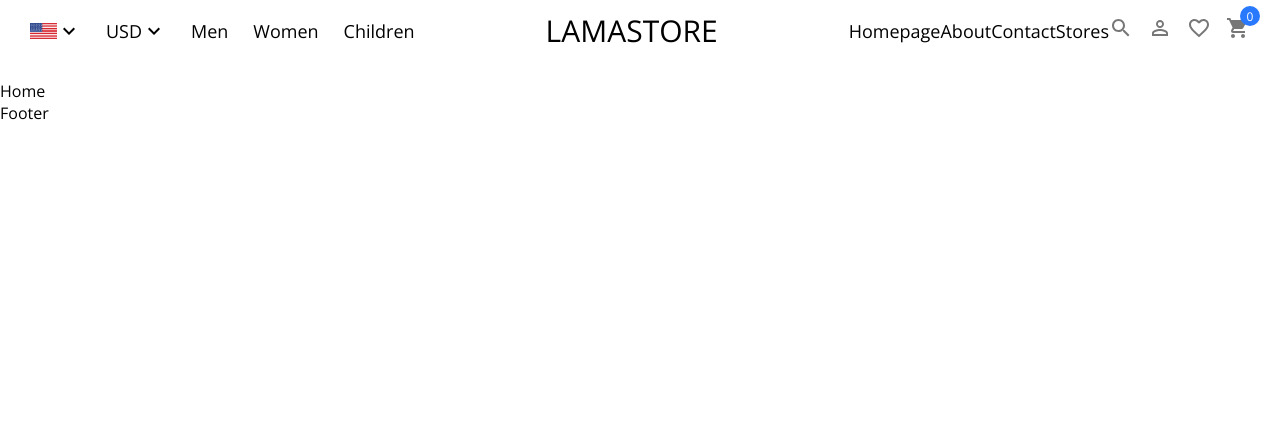
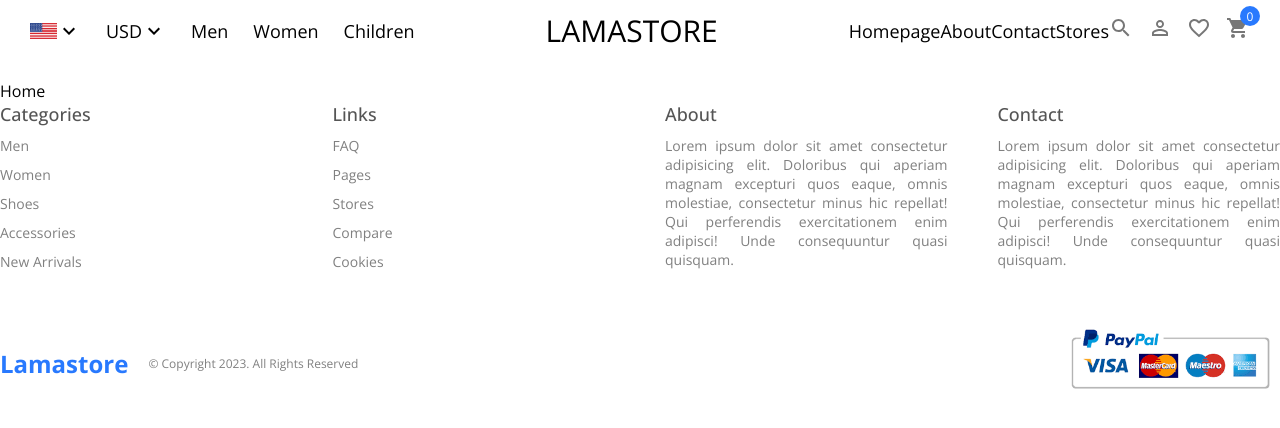
Before and after one commit to tristanw747/ecommerce-strapi-backend, a React (Create React App) app: page / in a window 1280 px wide. Shown: the top 428 px of the page. Built offline with nearby package versions, Linux system fonts and the light colour scheme.

Commit message:
footer completed

```diff
--- /dev/null
+++ b/src/components/Footer/Footer.css
@@ -0,0 +1,46 @@
+.footer {
+  margin: 100px 200px 20px 200 px;
+}
+.footer .top {
+  display: flex;
+  gap: 50px;
+}
+.footer .top .item {
+  flex: 1;
+  display: flex;
+  flex-direction: column;
+  gap: 10px;
+  text-align: justify;
+  font-size: 14px;
+}
+.footer .top .item h1 {
+  font-size: 18px;
+  font-weight: 500;
+  color: #555;
+}
+.footer .top .item span {
+  color: gray;
+}
+.footer .bottom {
+  display: flex;
+  align-items: center;
+  justify-content: space-between;
+  margin-top: 50px;
+}
+.footer .bottom .left {
+  display: flex;
+  align-items: center;
+}
+.footer .bottom .left .logo {
+  color: #2879fe;
+  font-weight: bold;
+  font-size: 24px;
+}
+.footer .bottom .left .copyright {
+  margin-left: 20px;
+  font-size: 12px;
+  color: gray;
+}
+.footer .bottom .right img {
+  height: 80px;
+}/*# sourceMappingURL=Footer.css.map */
--- a/src/components/Footer/Footer.jsx
+++ b/src/components/Footer/Footer.jsx
@@ -1,8 +1,48 @@
 import React from 'react'
+import "./Footer.scss"
 
 function Footer() {
   return (
-    <div>Footer</div>
+    <div className='footer'>
+      <div className="top">
+        <div className="item">
+          <h1>Categories</h1>
+          <span>Men</span>
+          <span>Women</span>
+          <span>Shoes</span>
+          <span>Accessories</span>
+          <span>New Arrivals</span>
+        </div>
+        <div className="item">
+        <h1>Links</h1>
+          <span>FAQ</span>
+          <span>Pages</span>
+          <span>Stores</span>
+          <span>Compare</span>
+          <span>Cookies</span>
+        </div>
+        <div className="item">
+          <h1>About</h1>
+          <span>Lorem ipsum dolor sit amet consectetur adipisicing elit. Doloribus qui aperiam magnam excepturi quos eaque, omnis molestiae, consectetur minus hic repellat! Qui perferendis exercitationem enim adipisci! Unde consequuntur quasi quisquam.</span>
+        </div>
+        <div className="item">
+        <h1>Contact</h1>
+          <span>Lorem ipsum dolor sit amet consectetur adipisicing elit. Doloribus qui aperiam magnam excepturi quos eaque, omnis molestiae, consectetur minus hic repellat! Qui perferendis exercitationem enim adipisci! Unde consequuntur quasi quisquam.</span>
+
+        </div>
+      </div>
+      <div className="bottom">
+        <div className="left">
+          <span className="logo">Lamastore</span>
+          <span className="copyright">
+          &#169;	Copyright 2023. All Rights Reserved
+          </span>
+        </div>
+        <div className="right">
+          <img src="/img/payment-options.png" alt="" />
+        </div>
+      </div>
+    </div>
   )
 }
 
--- /dev/null
+++ b/src/components/Footer/Footer.scss
@@ -0,0 +1,54 @@
+.footer {
+  margin: 100px 200px 20px 200 px;
+
+  .top {
+    display: flex;
+    gap: 50px;
+
+    .item {
+      flex: 1;
+      display: flex;
+      flex-direction: column;
+      gap: 10px;
+      text-align: justify;
+      font-size: 14px;
+
+      h1 {
+        font-size: 18px;
+        font-weight: 500;
+        color: #555;
+      }
+
+      span {
+        color: gray;
+      }
+    }
+  }
+
+  .bottom {
+    display: flex;
+    align-items: center;
+    justify-content: space-between;
+    margin-top: 50px;
+    .left {
+      display: flex;
+      align-items: center;
+      .logo{
+        color: #2879fe;
+        font-weight: bold;
+        font-size: 24px;
+      }
+      .copyright{
+        margin-left: 20px;
+        font-size: 12px;
+        color: gray;
+      }
+    }
+
+    .right {
+      img{
+        height: 80px;
+      }
+    }
+  }
+}
```
Also changed, not shown: src/components/Slider/Slider.jsx (added, +16 -0 lines), src/components/Slider/Slider.scss (added), 1 other file (tests, documents, lock files or other folders).
